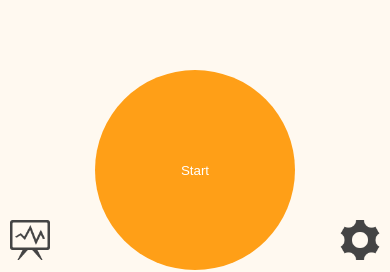
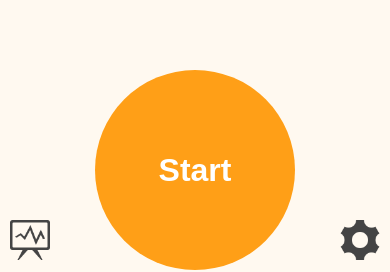
Before and after one commit to horstlb/bad-vibrations, a plain HTML site: page www/index.html in a window 390 px wide. Shown: the part 574-846 px from the top of the page. Drawn offline with Linux system fonts and the light colour scheme; some packages are replaced by stand-ins of ours.

Commit message:
Layout: Text auf Start/Weiter/Stopbutton vergrößert.
Signed-off-by: Juri Berlanda <juriberlanda@hotmail.com>

```diff
--- a/www/css/bad-vibrations.css
+++ b/www/css/bad-vibrations.css
@@ -58,6 +58,8 @@ html, body {
 	border-radius: 100%;
 	border: 0px;
 	background-color: #ff9f17;
+	font-size: 2em;
+	font-weight: bold;
 }
 
 .stopButton {
```
